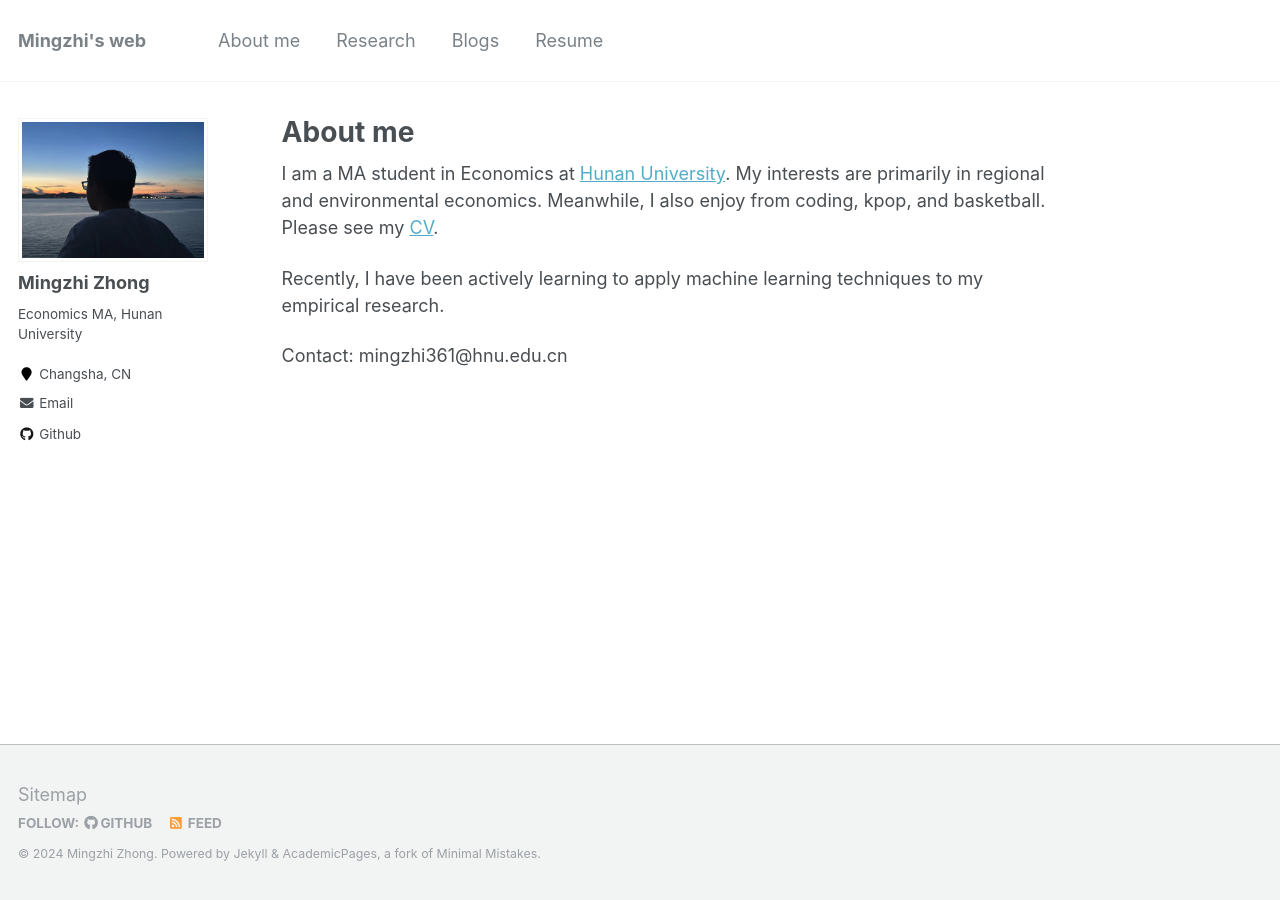
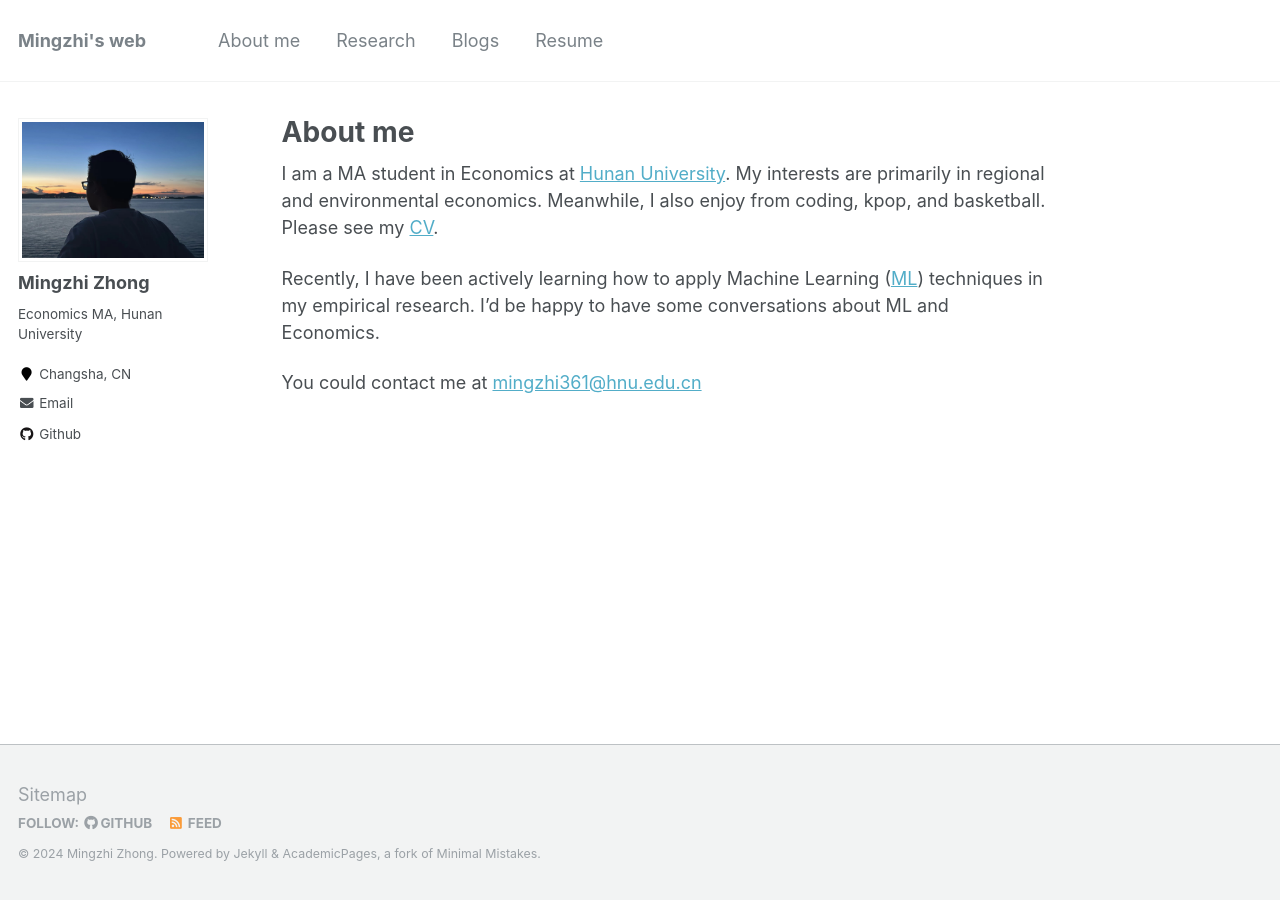
Before and after one commit to mingzhi361/mingzhi361.github.io, a Jekyll site: the page built from _pages/about.md, in a window 1280 px wide. Built offline with Jekyll 4.4.1, drawn with Linux system fonts in a browser that asks for light colours.

Commit message:
Update about.md

```diff
--- a/_pages/about.md
+++ b/_pages/about.md
@@ -10,6 +10,6 @@ redirect_from:
 
 I am a MA student in Economics at [Hunan University](https://en.wikipedia.org/wiki/Hunan_University#General_Rankings "湖南大学"). My interests are primarily in regional and environmental economics. Meanwhile, I also enjoy from coding, kpop, and basketball. Please see my [CV](files/mingzhi361-CV.pdf "个人简历").
 
-Recently, I have been actively learning to apply machine learning techniques to my empirical research.
+Recently, I have been actively learning how to apply Machine Learning ([ML](https://projects.iq.harvard.edu/files/pegroup/files/athey2018.pdf)) techniques in my empirical research. I'd be happy to have some conversations about ML and Economics.
 
-Contact: mingzhi361@hnu.edu.cn
+You could contact me at [mingzhi361@hnu.edu.cn](mingzhi361@hnu.edu.cn)
```
